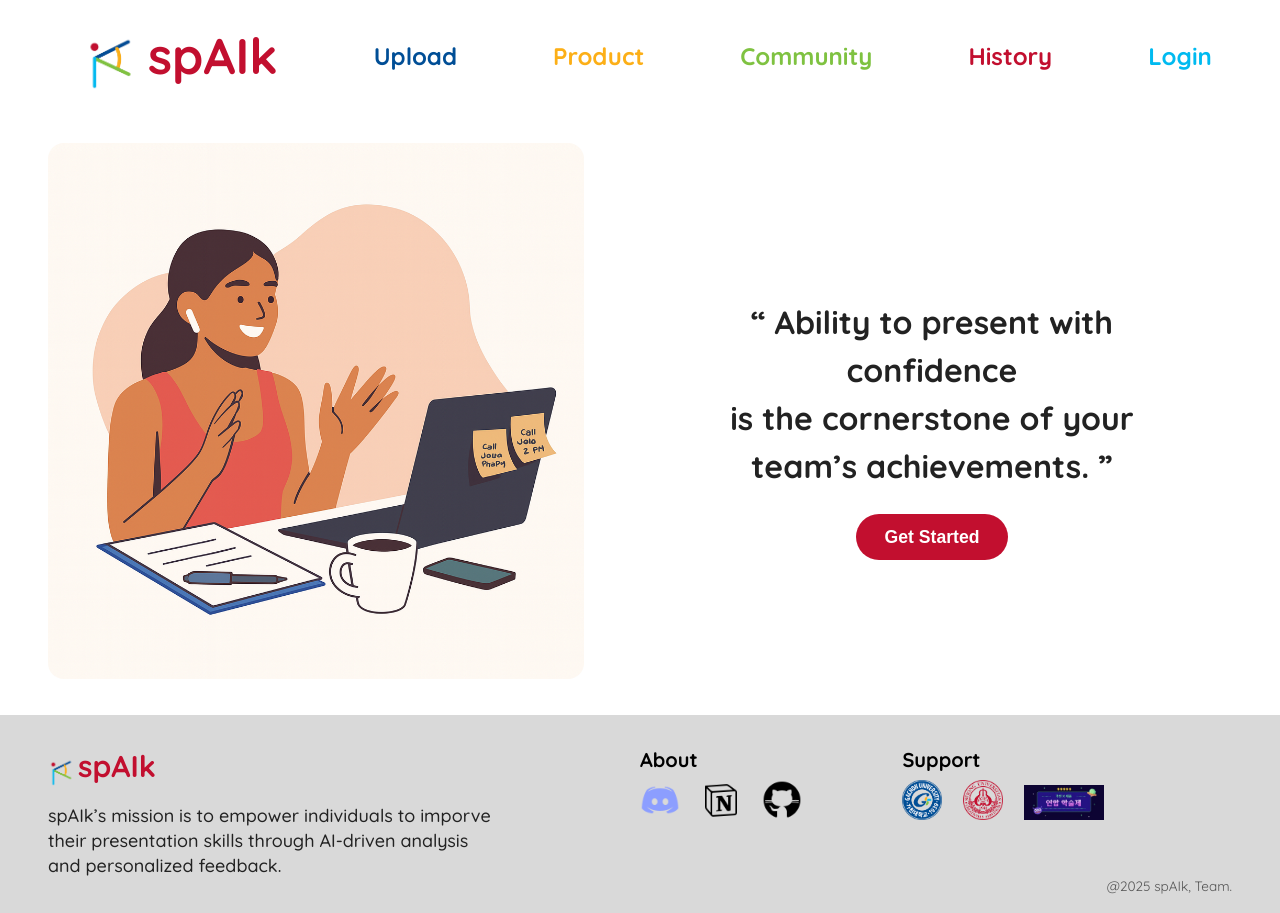
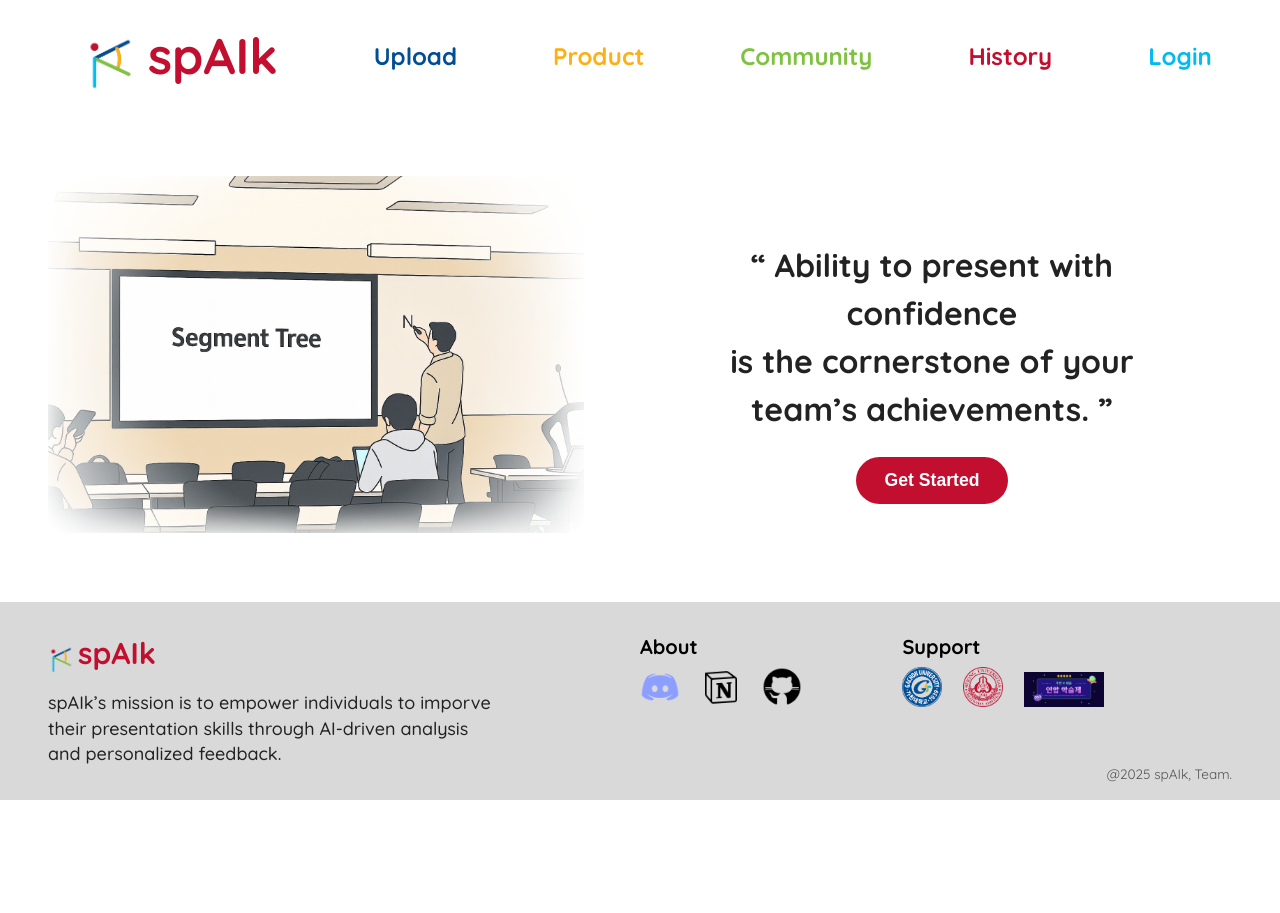
Before and after one commit to spAIk-GS/spAIk_server, a React (Vite) app: page / in a window 1280 px wide. After the commit the page ends 800 px from the top, so only its background shows below. Built offline with nearby package versions, Linux system fonts and the light colour scheme.

Commit message:
mainPage image changed

```diff
--- a/src/pages/MainPage.jsx
+++ b/src/pages/MainPage.jsx
@@ -1,5 +1,5 @@
 import "./MainPage.scss";
-import mainImage from "../assets/temp_mainPageImage.png";
+import mainImage from "../assets/mainPageImage.png";
 import Header from "../components/Header";
 import Footer from "../components/Footer";
 import { motion } from "framer-motion";
--- a/src/pages/MainPage.scss
+++ b/src/pages/MainPage.scss
@@ -36,6 +36,8 @@ html, body {
         max-width: 100%;
         height: auto;
         border-radius: 16px;
+        -webkit-mask-image: radial-gradient(circle, black 80%, transparent 100%);
+        mask-image: radial-gradient(circle, black 50%, transparent 100%);
       }
     }
 
```
Also changed, not shown: src/assets/mainPageImage.png (added), src/assets/temp_mainPageImage.png (deleted).
